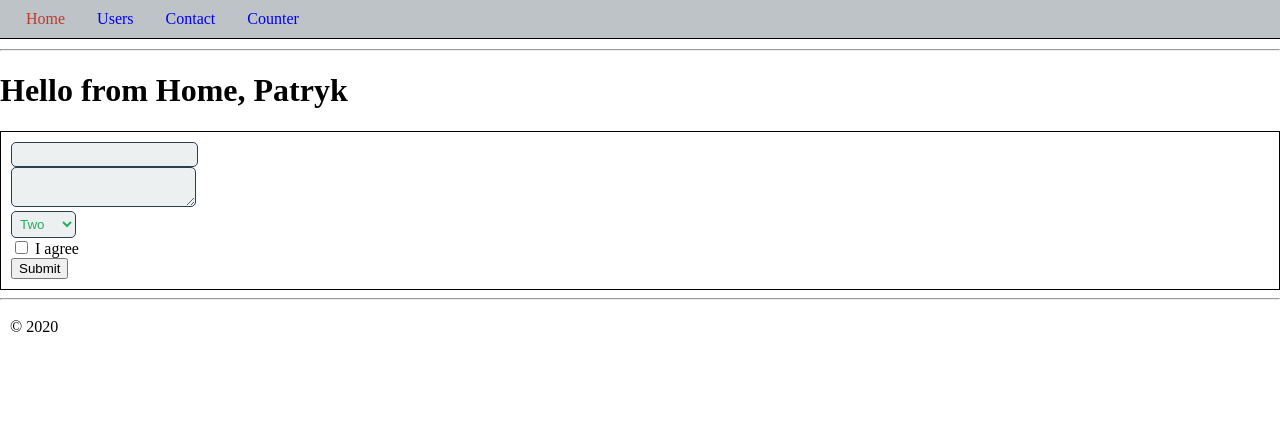
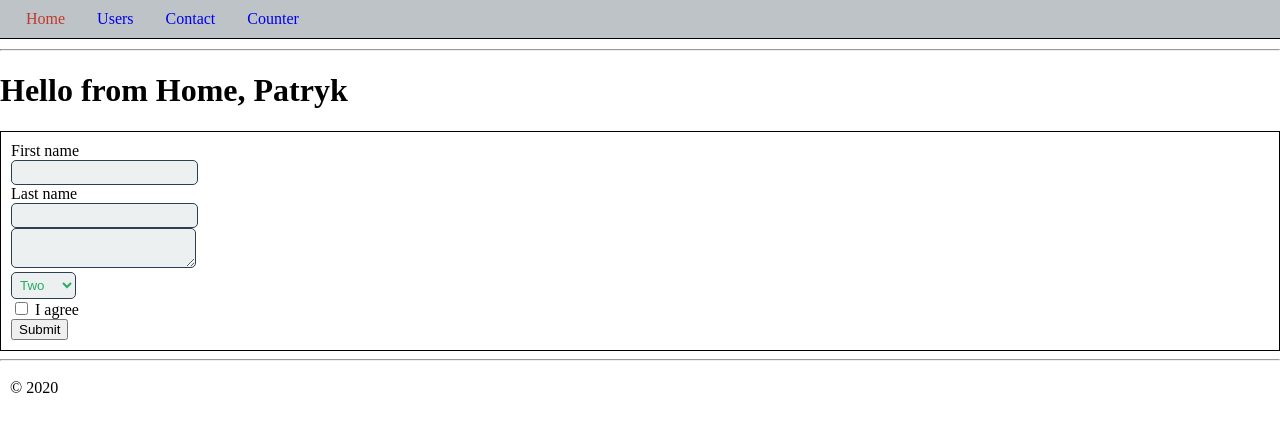
Before and after one commit to patrykomiotek/pd-react-app, a React (Create React App) app: page / in a window 1280 px wide. Shown: the top 432 px of the page. Built offline with nearby package versions, Linux system fonts and the light colour scheme.

Commit message:
styling form error messages

```diff
--- a/src/components/Form/TextBox.js
+++ b/src/components/Form/TextBox.js
@@ -1,12 +1,31 @@
 import {forwardRef} from 'react';
 import styled from 'styled-components';
 
+import './styles.css';
 import colors from './colors';
 // <TextBox value="123" className="ala" />
 // <TextBox className="ola" value="123" className="ala" />
 
-const TextBox = forwardRef(({className, ...restProps}, ref) => {
-  return <input type="text" className={className} {...restProps} ref={ref} />;
+const TextBox = forwardRef(({name, label, errors, className, ...restProps}, ref) => {
+
+  const hasErrors = Reflect.has(errors, name);
+  const classes = `${className} ${hasErrors ? 'error' : ''}`;
+  let styles = {};
+  if (hasErrors) {
+    styles.backgroundColor = '#e74c3c';
+  }
+
+  return (
+    <div>
+      <div><label>{label}</label></div>
+      <div>
+        <input type="text" name={name} style={styles}
+          className={classes} {...restProps} ref={ref} />
+        {' '}
+        {errors[name] && <span style={{ color: '#c0392b' }}>{errors[name].message}</span>}
+      </div>
+    </div>
+  );
 });
 
 // function TextBox({className, ...restProps}) {
--- /dev/null
+++ b/src/components/Form/styles.css
@@ -0,0 +1,4 @@
+.error {
+  background-color: #e74c3c;
+  border-color: #8e44ad 1px solid;
+}
--- a/src/pages/Home/Home.js
+++ b/src/pages/Home/Home.js
@@ -43,6 +43,7 @@ function Home() {
         <div>
           <TextBox
             name="first_name"
+            label="First name"
             ref={register({
               required: 'This filed is required',
               maxLength: {
@@ -50,8 +51,22 @@ function Home() {
                 message: 'You should type max 20 characters!',
               },
             })}
+            errors={errors}
           />
-          {errors.first_name && <span>{errors.first_name.message}</span>}
+        </div>
+        <div>
+          <TextBox
+            name="last_name"
+            label="Last name"
+            ref={register({
+              required: 'This filed is required',
+              maxLength: {
+                value: 20,
+                message: 'You should type max 20 characters!',
+              },
+            })}
+            errors={errors}
+          />
         </div>
         <div>
           <Textarea name="bio" ref={register} />
```
